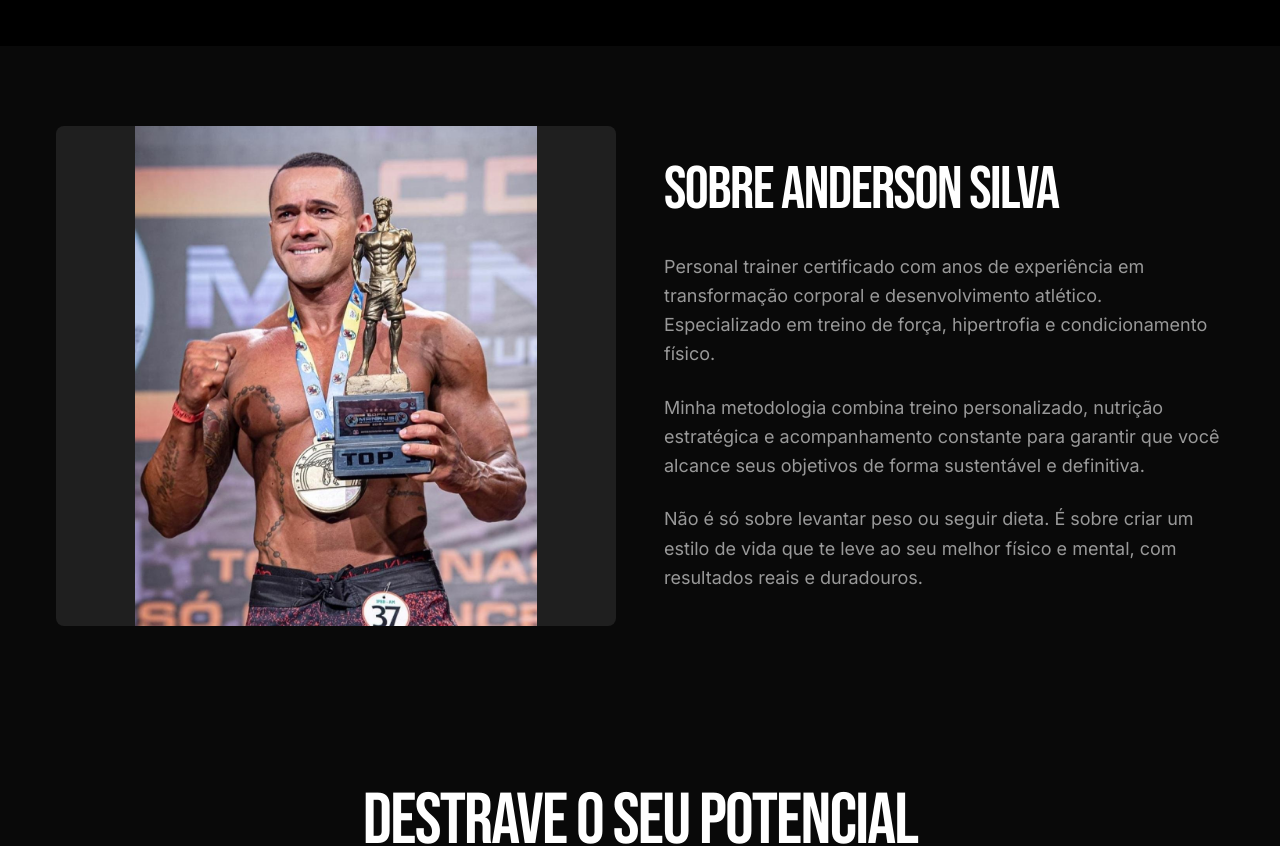
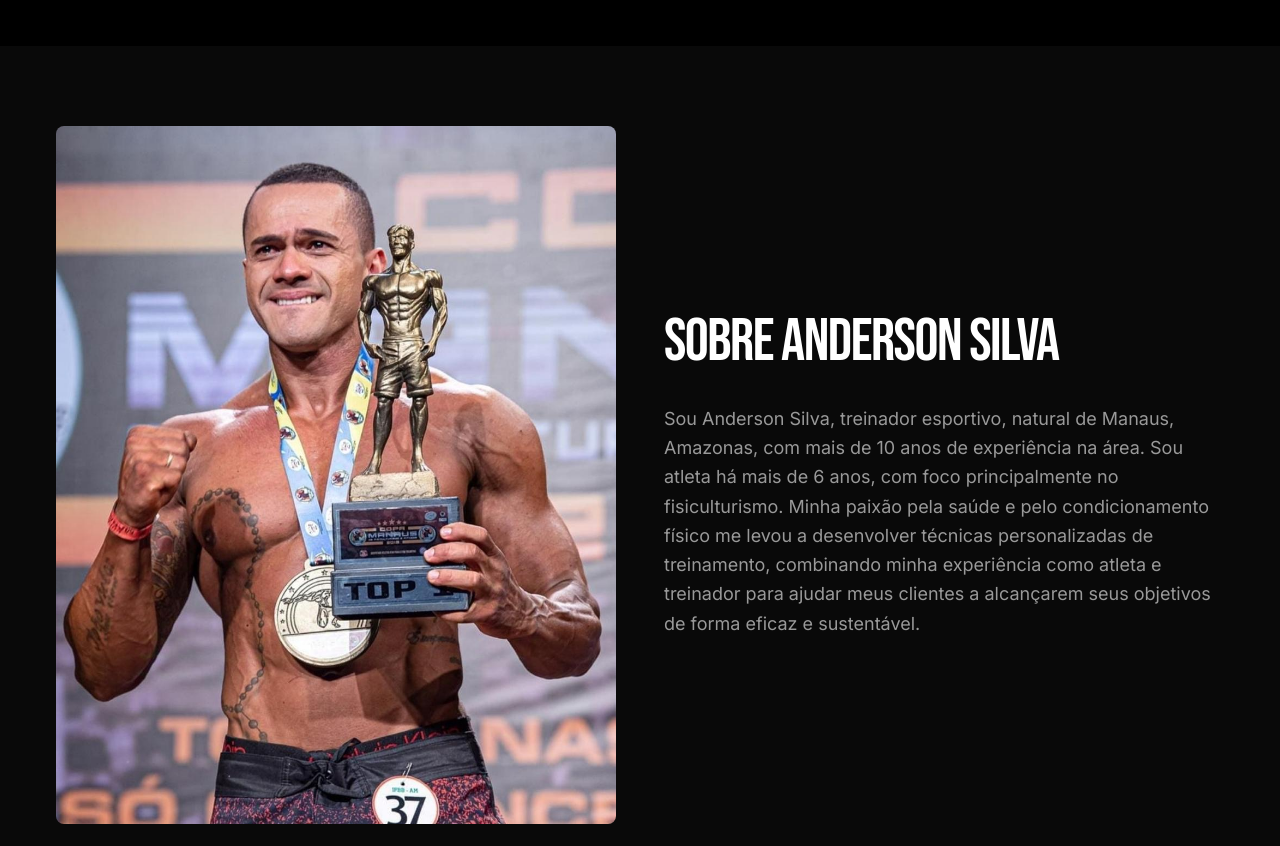
Before and after one commit to joabedev123-alt/dino-gainz-hub-88662, a React (Vite) app: page / in a window 1280 px wide. Shown: the part 6680-7526 px from the top of the page. Built offline with nearby package versions, Linux system fonts and the light colour scheme; the HTML template or start-up script is replaced by a standard one.

Commit message:
Fix carousel size and update about text

```diff
--- a/src/components/AppProtocol.tsx
+++ b/src/components/AppProtocol.tsx
@@ -9,7 +9,7 @@ export const AppProtocol = () => {
             <img
               src={andersonChampion}
               alt="Anderson Silva - Ganho de Massa e Definição"
-              className="w-full h-[500px] object-contain bg-secondary transition-transform duration-500 group-hover:scale-110"
+              className="w-full h-auto object-cover transition-transform duration-500 group-hover:scale-110"
             />
           </div>
 
@@ -19,16 +19,7 @@ export const AppProtocol = () => {
             </h2>
             <div className="space-y-6 font-inter text-lg text-muted-foreground leading-relaxed">
               <p>
-                Personal trainer certificado com anos de experiência em transformação corporal e desenvolvimento atlético.
-                Especializado em treino de força, hipertrofia e condicionamento físico.
-              </p>
-              <p>
-                Minha metodologia combina treino personalizado, nutrição estratégica e acompanhamento constante
-                para garantir que você alcance seus objetivos de forma sustentável e definitiva.
-              </p>
-              <p>
-                Não é só sobre levantar peso ou seguir dieta. É sobre criar um estilo de vida que te leve
-                ao seu melhor físico e mental, com resultados reais e duradouros.
+                Sou Anderson Silva, treinador esportivo, natural de Manaus, Amazonas, com mais de 10 anos de experiência na área. Sou atleta há mais de 6 anos, com foco principalmente no fisiculturismo. Minha paixão pela saúde e pelo condicionamento físico me levou a desenvolver técnicas personalizadas de treinamento, combinando minha experiência como atleta e treinador para ajudar meus clientes a alcançarem seus objetivos de forma eficaz e sustentável.
               </p>
             </div>
           </div>
```
